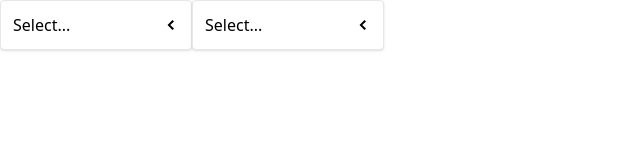
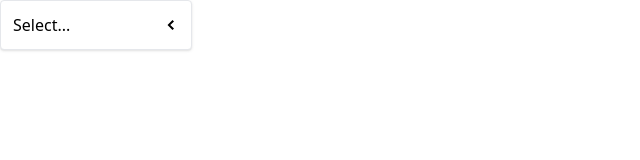
Before and after one commit to FlutterSoft/Udemy---Master-React-Course, a React (Create React App) app in the folder comps/: page / in a window 1280 px wide. Shown: the top 160 px of the page, without its empty margins (0-640 px from the left). Built offline with nearby package versions, Linux system fonts and the light colour scheme.

Commit message:
Closing dropdown on outside click

```diff
--- a/comps/src/App.js
+++ b/comps/src/App.js
@@ -8,11 +8,12 @@ export default function App(){
     const handleSelection = (option) => {
         setSelection(option)
     }
-   const options = [
-    { label: 'Red', value: 'red' },
-    { label: 'Green', value: 'green' },
-    { label: 'Blue', value: 'blue' },
-   ]
+    const options = [
+        { label: 'Red', value: 'red' },
+        { label: 'Green', value: 'green' },
+        { label: 'Blue', value: 'blue' },
+    ]
+
     return (
         <div className="flex">
             <Dropdown
@@ -20,11 +21,7 @@ export default function App(){
                 value={selection}
                 onChange={handleSelection}
             />
-            <Dropdown
-                options={options}
-                value={selection}
-                onChange={handleSelection}
-            />
+
         </div>
 
     )
--- a/comps/src/components/Dropdown.js
+++ b/comps/src/components/Dropdown.js
@@ -1,10 +1,21 @@
-import { useState } from 'react'
+import { useState, useEffect } from 'react'
 import { GoChevronDown, GoChevronLeft } from "react-icons/go";
 import Panel from './Panel'
 
-
 export default function Dropdown({ options, value, onChange }){
     const [isOpen, setIsOpen] = useState(false)
+
+    useEffect(() => {
+        const handler = (e) => {
+            const dropdown = document.querySelector('.w-48')
+            e.target.contains(dropdown) ? setIsOpen(false) : console.log('inside')
+        }
+        document.addEventListener('click', handler, true)
+
+        return () => {
+            document.removeEventListener('click', handler)
+        }
+    }, [])
 
     const handleOptionClick = (option) => {
         setIsOpen(false)
```
